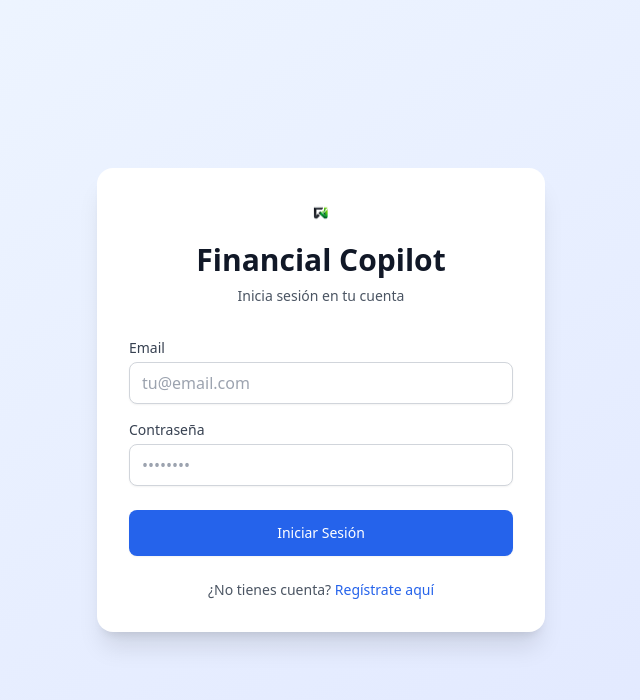
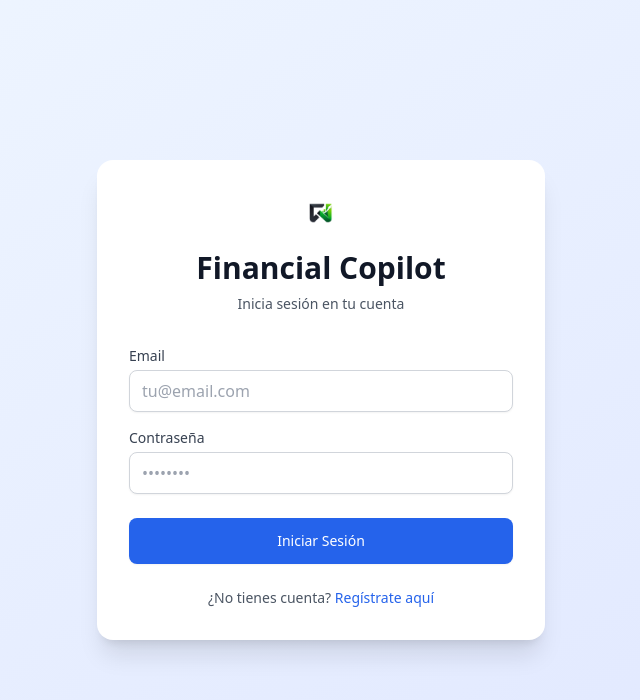
Before and after one commit to Daniel00112113/FINNOVA, a Next.js app in the folder frontend/: page /auth/login in a window 1280 px wide. Shown: the top 700 px of the page, without its empty margins (319-959 px from the left). Built offline with nearby package versions, Linux system fonts and the light colour scheme; no server answers.

Commit message:
fix: Logo component syntax error and add size prop support

```diff
--- a/frontend/src/components/Logo.tsx
+++ b/frontend/src/components/Logo.tsx
@@ -6,6 +6,7 @@ import { useState } from 'react'
 interface LogoProps {
     width?: number
     height?: number
+    size?: 'sm' | 'md' | 'lg' | 'xl'
     className?: string
     priority?: boolean
     showText?: boolean
@@ -13,33 +14,44 @@ interface LogoProps {
 }
 
 export default function Logo({
-    width = 40,
-    height = 40,
+    width,
+    height,
+    size = 'md',
     className = '',
     priority = false,
     showText = false,
     showTagline = false
 }: LogoProps) {
     const [imageError, setImageError] = useState(false)
-    const [taglineError, setTaglineError] = useState(false)
+
+    // Determinar dimensiones basadas en size si no se especifican width/height
+    const sizeMap = {
+        sm: 32,
+        md: 40,
+        lg: 64,
+        xl: 80
+    }
+
+    const finalWidth = width || sizeMap[size]
+    const finalHeight = height || sizeMap[size]
 
     return (
         <div className="flex items-center gap-3">
             {imageError ? (
                 <div
                     className={`flex items-center justify-center bg-gradient-to-br from-blue-500 to-purple-600 rounded-lg ${className}`}
-                    style={{ width, height }}
+                    style={{ width: finalWidth, height: finalHeight }}
                 >
-                    <span className="text-white font-bold" style={{ fontSize: width * 0.6 }}>
-                        🤖
+                    <span className="text-white font-bold" style={{ fontSize: finalWidth * 0.6 }}>
+                        💰
                     </span>
                 </div>
             ) : (
                 <Image
                     src="/images/logo/LOGO.png"
                     alt="FINNOVA"
-                    width={width}
-                    height={height}
+                    width={finalWidth}
+                    height={finalHeight}
                     priority={priority}
                     className={`rounded-lg ${className}`}
                     onError={() => setImageError(true)}
@@ -61,7 +73,6 @@ export default function Logo({
                     onError={(e) => {
                         console.error('Error loading tagline image')
                         e.currentTarget.style.display = 'none'
-                        setTaglineError(true)
                     }}
                 />
             )}
```
